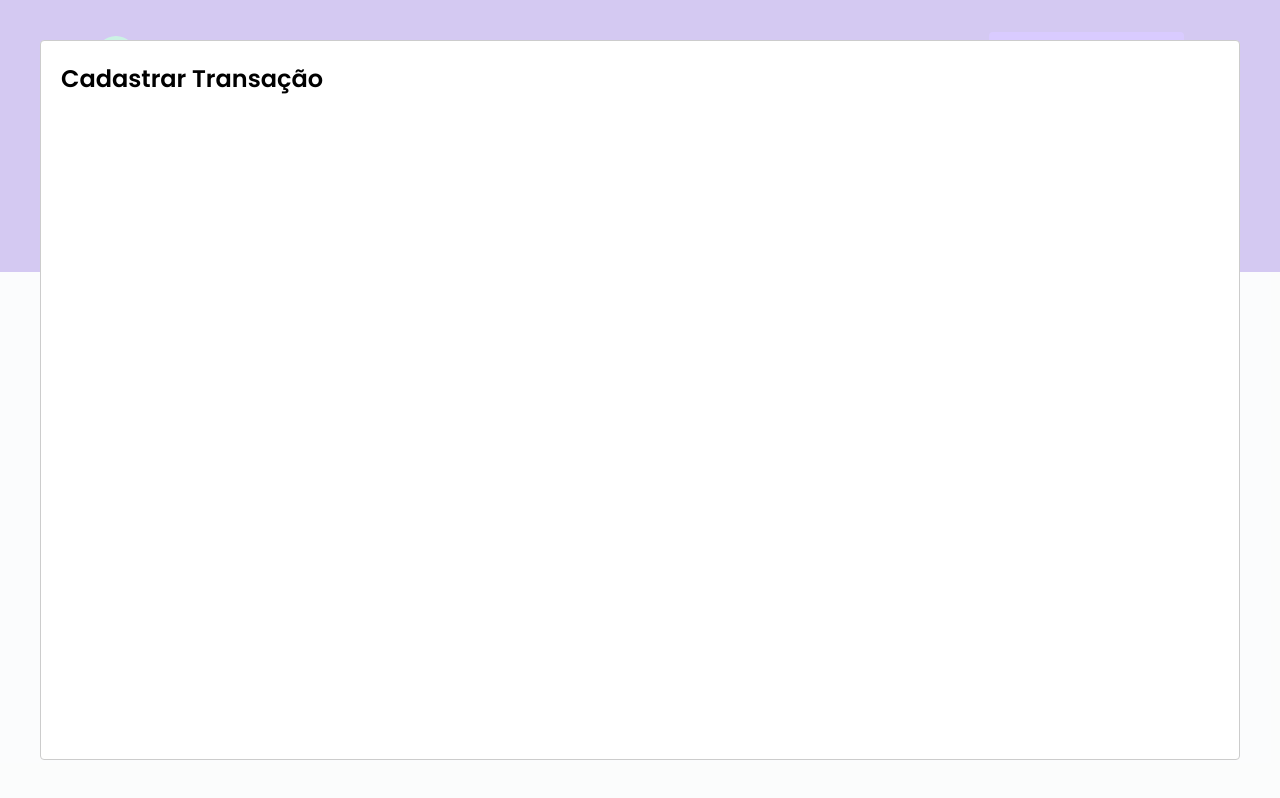
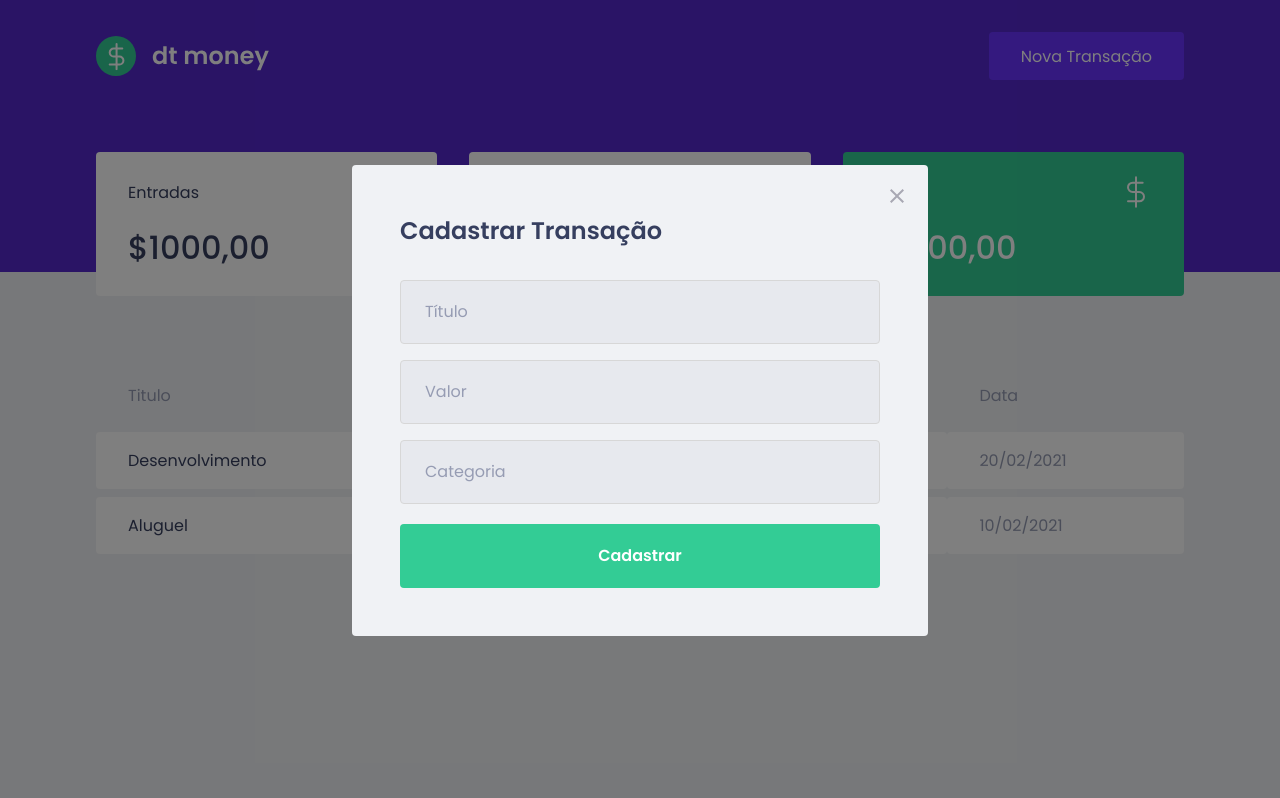
Before and after one commit to gustavohenri316/gh-money, a React (Vite) app: page / in a window 1280 px wide. Both pictures are taken after a click on the button "Nova Transação". Built offline with nearby package versions, Linux system fonts and the light colour scheme; no server answers; what miragejs would draw is missing.

Commit message:
estilizando o modal

```diff
--- a/src/assets/styles/global.ts
+++ b/src/assets/styles/global.ts
@@ -50,4 +50,36 @@
     opacity: 0.6;
     cursor: not-allowed;
   }
+  .react-modal-overlay {
+    background: rgba(0,0,0,0.5);
+    position: fixed;
+    top: 0;
+    bottom: 0;
+    right: 0;
+    left: 0;
+    display: flex;
+    align-items: center;
+    justify-content: center;
+  }
+  .react-modal-content {
+    width: 100%;
+    max-width: 576px;
+    background: var(--background);
+    padding: 3rem;
+    position: relative;
+    border-radius:0.25rem;
+  }
+  .react-modal-close{
+    position: absolute;
+    right: 1.5rem;
+    top: 1.5rem;
+    border: 0;
+    background: transparent;
+    transition: filter 0.2s;
+
+    &:hover{
+      filter: brightness(0.8);
+    }
+  }
+
 `
--- a/src/components/NewTransactionModal/index.tsx
+++ b/src/components/NewTransactionModal/index.tsx
@@ -1,19 +1,40 @@
 import { Container } from "./styles";
 import Modal from 'react-modal'
+import closeImg from '../../assets/close.svg'
 
-
-interface NewTransactionModalProps{
+interface NewTransactionModalProps {
   isOpen: boolean;
   onRequestClose: () => void
 }
-export function NewTransactionModal({isOpen, onRequestClose}: NewTransactionModalProps) {
+export function NewTransactionModal({ isOpen, onRequestClose }: NewTransactionModalProps) {
   return (
-    <Container>
-      <Modal
-          isOpen={isOpen}
-          onRequestClose={onRequestClose}>
-          <h2>Cadastrar Transação</h2>
-        </Modal>
-    </Container>
+    <Modal
+      isOpen={isOpen}
+      onRequestClose={onRequestClose}
+      overlayClassName="react-modal-overlay"
+      className="react-modal-content"
+    >
+      <button
+        type="button"
+        onClick={onRequestClose}
+        className='react-modal-close'
+      >
+        <img src={closeImg} alt='Fechar modal' />
+      </button>
+      <Container>
+        <h2>Cadastrar Transação</h2>
+        <input
+          placeholder="Título"
+        />
+        <input
+          type='number'
+          placeholder="Valor"
+        />
+        <input
+          placeholder="Categoria"
+        />
+        <button type="submit">Cadastrar</button>
+      </Container>
+    </Modal>
   )
 }
--- a/src/components/NewTransactionModal/styles.ts
+++ b/src/components/NewTransactionModal/styles.ts
@@ -1,3 +1,43 @@
 import styled from "styled-components";
 
-export const Container = styled.div``
+export const Container = styled.form`
+  h2{
+    color: var(--text-title);
+    font-size: 1.5rem;
+    margin-bottom: 2rem;
+  }
+  input {
+    width: 100%;
+    padding: 0 1.5rem;
+    height: 4rem;
+    border-radius: 0.25rem;
+    border: 1px solid #d7d7d7;
+    background: #e7e9ee;
+    font-weight: 400;
+    font-size: 1rem;
+
+    &::placeholder {
+      color: var(--text-body);
+    }
+    & + input {
+      margin-top: 1rem;
+    }
+  }
+  button[type="submit"] {
+    width: 100%;
+    padding: 0 1.5rem;
+    height: 4rem;
+    background: var(--green);
+    color: #FFF;
+    border-radius: 0.25rem;
+    border: 0;
+    font-size: 1rem;
+    margin-top: 1.25rem;
+    transition: filter 0.2s;
+    font-weight: 600;
+
+    &:hover {
+      filter: brightness(0.9);
+    }
+  }
+`
```
